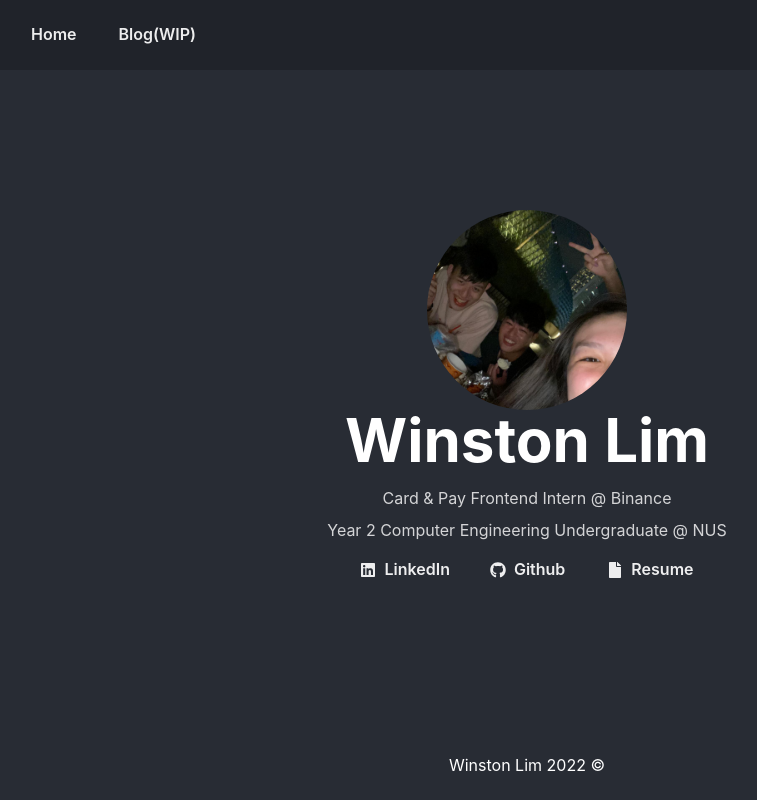
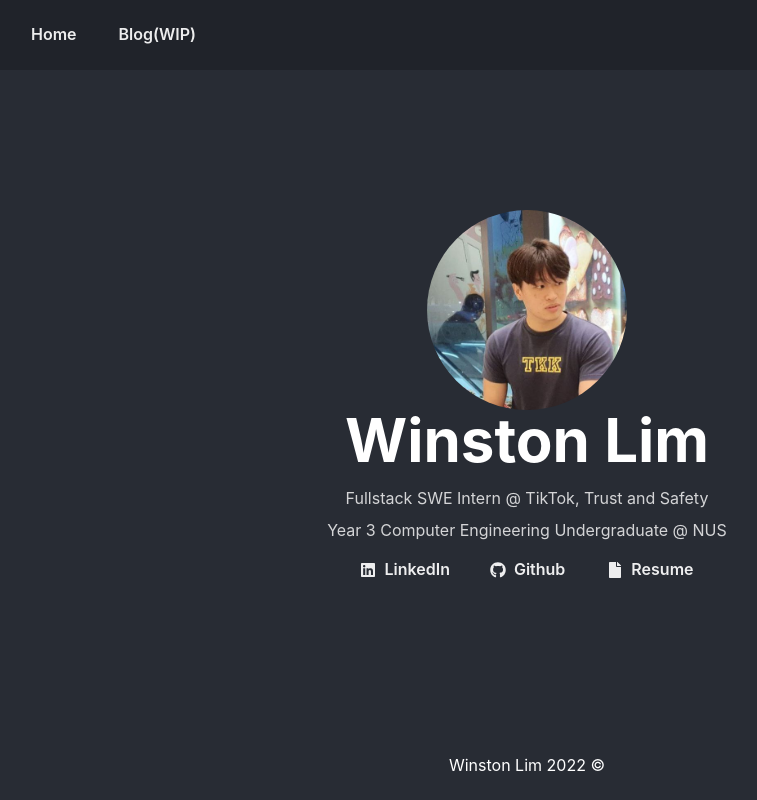
Before and after one commit to winston-lim/personal_website, a Next.js app: page / in a window 1280 px wide. Shown: the whole page, without its empty margins (113-870 px from the left). Built offline with nearby package versions, Linux system fonts and the light colour scheme.

Commit message:
feat: update main hero

```diff
--- a/components/MainHero/MainHero.tsx
+++ b/components/MainHero/MainHero.tsx
@@ -23,8 +23,8 @@ const MainHero = ({}: MainHeroProps) => {
         Winston Lim
       </Heading>
       <VStack alignItems='center' color='whiteAlpha.800' marginBottom={['4px', '8px']}>
-        <Box color='whiteAlpha.800'>Card & Pay Frontend Intern @ Binance</Box>
-        <Box color='whiteAlpha.800'>Year 2 Computer Engineering Undergraduate @ NUS</Box>
+        <Box color='whiteAlpha.800'>Fullstack SWE Intern @ TikTok, Trust and Safety</Box>
+        <Box color='whiteAlpha.800'>Year 3 Computer Engineering Undergraduate @ NUS</Box>
       </VStack>
       <Box>
         <Link
```
Also changed, not shown: public/profile-avatar.jpeg.
